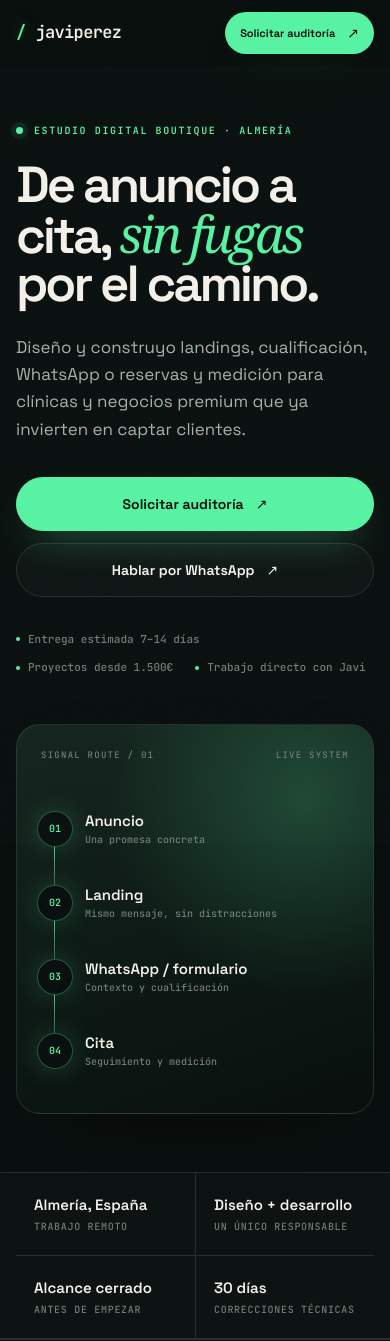
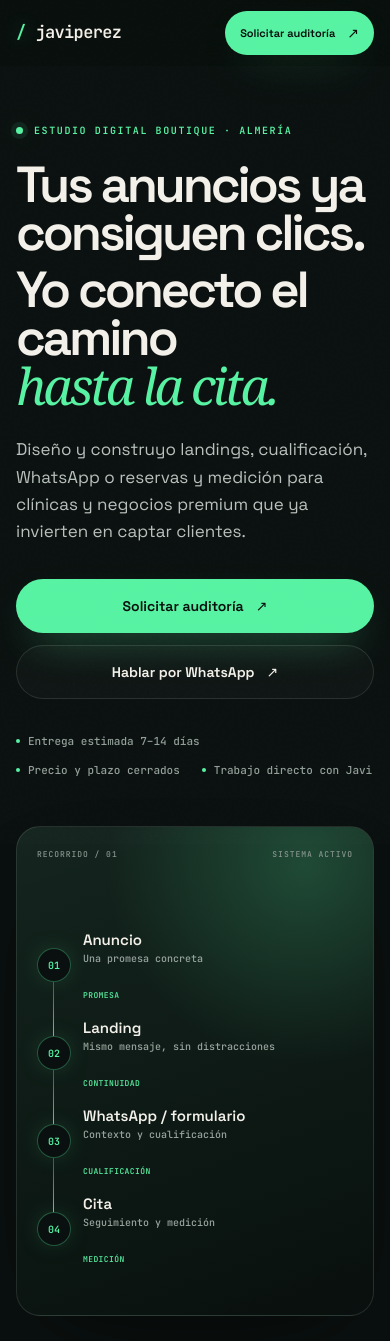
Before and after one commit to JaviPerez07/javiperezbuilds, a plain HTML site: page index.html in a window 390 px wide. Shown: the top 1341 px of the page. Drawn offline with Linux system fonts and the light colour scheme.

Commit message:
refine premium hero messaging and signal route

```diff
--- a/index.html
+++ b/index.html
@@ -76,7 +76,7 @@
         <div class="oa-wrap oa-hero__grid">
           <div class="oa-hero__copy" data-oa-reveal>
             <span class="oa-kicker" data-es="Estudio digital boutique · Almería" data-en="Boutique digital studio · Almería">Estudio digital boutique · Almería</span>
-            <h1 class="oa-title" data-es-html="De anuncio a cita, <em>sin fugas</em> por el camino." data-en-html="From ad to appointment, <em>without leaks</em> in between.">De anuncio a cita, <em>sin fugas</em> por el camino.</h1>
+            <h1 class="oa-title" data-es-html="<span class='oa-title__lead'>Tus anuncios ya consiguen clics.</span> <span class='oa-title__tail'>Yo conecto el camino <em>hasta la cita.</em></span>" data-en-html="<span class='oa-title__lead'>Your ads already get clicks.</span> <span class='oa-title__tail'>I connect the path <em>to the appointment.</em></span>"><span class="oa-title__lead">Tus anuncios ya consiguen clics.</span> <span class="oa-title__tail">Yo conecto el camino <em>hasta la cita.</em></span></h1>
             <p class="oa-sub" data-es="Diseño y construyo landings, cualificación, WhatsApp o reservas y medición para clínicas y negocios premium que ya invierten en captar clientes." data-en="I design and build landing pages, qualification, WhatsApp or booking flows and measurement for premium local businesses already investing in acquisition.">Diseño y construyo landings, cualificación, WhatsApp o reservas y medición para clínicas y negocios premium que ya invierten en captar clientes.</p>
             <div class="oa-actions">
               <a class="oa-btn oa-btn--primary" href="/auditoria" data-track="cta_audit_click" data-es="Solicitar auditoría" data-en="Request an audit">Solicitar auditoría</a>
@@ -84,18 +84,18 @@
             </div>
             <div class="oa-hero__proof" aria-label="Datos del servicio">
               <span data-es="Entrega estimada 7–14 días" data-en="Estimated delivery 7–14 days">Entrega estimada 7–14 días</span>
-              <span data-es="Proyectos desde 1.500€" data-en="Projects from €1,500">Proyectos desde 1.500€</span>
+              <span data-es="Precio y plazo cerrados" data-en="Fixed price and timeline">Precio y plazo cerrados</span>
               <span data-es="Trabajo directo con Javi" data-en="Work directly with Javi">Trabajo directo con Javi</span>
             </div>
           </div>
 
-          <div class="oa-signal-card" aria-label="Recorrido de captación: anuncio, landing, WhatsApp o formulario y cita" data-oa-reveal>
-            <div class="oa-signal-card__label"><span>SIGNAL ROUTE / 01</span><span>LIVE SYSTEM</span></div>
+          <div class="oa-signal-card" aria-label="Recorrido de captación: anuncio, landing, WhatsApp o formulario y cita" data-oa-reveal data-oa-signal>
+            <div class="oa-signal-card__label"><span data-es="RECORRIDO / 01" data-en="SIGNAL ROUTE / 01">RECORRIDO / 01</span><span data-es="SISTEMA ACTIVO" data-en="LIVE SYSTEM">SISTEMA ACTIVO</span></div>
             <div class="oa-signal-card__flow">
-              <div class="oa-flow-stage"><span class="oa-flow-node">01</span><span class="oa-flow-copy"><b data-es="Anuncio" data-en="Ad">Anuncio</b><small data-es="Una promesa concreta" data-en="One clear promise">Una promesa concreta</small></span><span class="oa-flow-state">INPUT</span></div>
-              <div class="oa-flow-stage"><span class="oa-flow-node">02</span><span class="oa-flow-copy"><b>Landing</b><small data-es="Mismo mensaje, sin distracciones" data-en="Same message, no distractions">Mismo mensaje, sin distracciones</small></span><span class="oa-flow-state">MATCH</span></div>
-              <div class="oa-flow-stage"><span class="oa-flow-node">03</span><span class="oa-flow-copy"><b data-es="WhatsApp / formulario" data-en="WhatsApp / form">WhatsApp / formulario</b><small data-es="Contexto y cualificación" data-en="Context and qualification">Contexto y cualificación</small></span><span class="oa-flow-state">QUALIFY</span></div>
-              <div class="oa-flow-stage"><span class="oa-flow-node">04</span><span class="oa-flow-copy"><b data-es="Cita" data-en="Appointment">Cita</b><small data-es="Seguimiento y medición" data-en="Follow-up and measurement">Seguimiento y medición</small></span><span class="oa-flow-state">OUTPUT</span></div>
+              <div class="oa-flow-stage"><span class="oa-flow-node">01</span><span class="oa-flow-copy"><b data-es="Anuncio" data-en="Ad">Anuncio</b><small data-es="Una promesa concreta" data-en="One clear promise">Una promesa concreta</small></span><span class="oa-flow-state" data-es="PROMESA" data-en="PROMISE">PROMESA</span></div>
+              <div class="oa-flow-stage"><span class="oa-flow-node">02</span><span class="oa-flow-copy"><b>Landing</b><small data-es="Mismo mensaje, sin distracciones" data-en="Same message, no distractions">Mismo mensaje, sin distracciones</small></span><span class="oa-flow-state" data-es="CONTINUIDAD" data-en="CONTINUITY">CONTINUIDAD</span></div>
+              <div class="oa-flow-stage"><span class="oa-flow-node">03</span><span class="oa-flow-copy"><b data-es="WhatsApp / formulario" data-en="WhatsApp / form">WhatsApp / formulario</b><small data-es="Contexto y cualificación" data-en="Context and qualification">Contexto y cualificación</small></span><span class="oa-flow-state" data-es="CUALIFICACIÓN" data-en="QUALIFICATION">CUALIFICACIÓN</span></div>
+              <div class="oa-flow-stage"><span class="oa-flow-node">04</span><span class="oa-flow-copy"><b data-es="Cita" data-en="Appointment">Cita</b><small data-es="Seguimiento y medición" data-en="Follow-up and measurement">Seguimiento y medición</small></span><span class="oa-flow-state" data-es="MEDICIÓN" data-en="MEASUREMENT">MEDICIÓN</span></div>
             </div>
           </div>
         </div>
--- a/scripts/operator-atelier.js
+++ b/scripts/operator-atelier.js
@@ -22,6 +22,32 @@
       });
     }, { threshold: 0.12, rootMargin: '0px 0px -8% 0px' });
     revealItems.forEach(function (el) { revealObserver.observe(el); });
+  }
+
+  var signalCard = document.querySelector('[data-oa-signal]');
+  if (signalCard) {
+    var signalStages = signalCard.querySelectorAll('.oa-flow-stage');
+    var activateSignal = function () {
+      signalStages.forEach(function (stage, index) {
+        if (reduced) {
+          stage.classList.add('is-active');
+          return;
+        }
+        window.setTimeout(function () { stage.classList.add('is-active'); }, index * 820);
+      });
+    };
+    if (reduced || !('IntersectionObserver' in window)) {
+      activateSignal();
+    } else {
+      var signalObserver = new IntersectionObserver(function (entries, observer) {
+        entries.forEach(function (entry) {
+          if (!entry.isIntersecting) return;
+          activateSignal();
+          observer.unobserve(entry.target);
+        });
+      }, { threshold: 0.32 });
+      signalObserver.observe(signalCard);
+    }
   }
 
   var langButtons = document.querySelectorAll('[data-oa-lang]');
--- a/styles/operator-atelier.css
+++ b/styles/operator-atelier.css
@@ -91,10 +91,10 @@ img { max-width: 100%; }
 .oa-wordmark { display: inline-flex; align-items: center; gap: 10px; text-decoration: none; font: 600 17px/1 var(--oa-mono); letter-spacing: -.04em; }
 .oa-wordmark__mark { color: var(--oa-emerald); text-shadow: 0 0 18px rgba(87, 242, 163, .45); }
 .oa-nav__links { display: flex; align-items: center; gap: 25px; }
-.oa-nav__links > a:not(.oa-btn) { color: var(--oa-muted); text-decoration: none; font: 500 11px/1 var(--oa-mono); letter-spacing: .1em; text-transform: uppercase; transition: color .2s ease; }
+.oa-nav__links > a:not(.oa-btn) { color: #b5beb9; text-decoration: none; font: 500 11px/1 var(--oa-mono); letter-spacing: .1em; text-transform: uppercase; transition: color .2s ease; }
 .oa-nav__links > a:not(.oa-btn):hover { color: var(--oa-paper); }
 .oa-lang { display: inline-flex; padding: 3px; border: 1px solid var(--oa-border); border-radius: 999px; }
-.oa-lang button { min-width: 34px; min-height: 30px; border: 0; border-radius: 999px; background: transparent; color: var(--oa-dim); font: 600 10px var(--oa-mono); cursor: pointer; }
+.oa-lang button { min-width: 34px; min-height: 30px; border: 0; border-radius: 999px; background: transparent; color: #929e98; font: 600 10px var(--oa-mono); cursor: pointer; }
 .oa-lang button.is-active { background: var(--oa-paper); color: var(--oa-bg); }
 
 .oa-btn {
@@ -125,7 +125,10 @@ img { max-width: 100%; }
 
 .oa-kicker { display: inline-flex; align-items: center; gap: 11px; color: var(--oa-emerald); font: 600 10px/1 var(--oa-mono); letter-spacing: .16em; text-transform: uppercase; }
 .oa-kicker::before { content: ''; width: 7px; height: 7px; border-radius: 50%; background: var(--oa-emerald); box-shadow: 0 0 0 5px rgba(87,242,163,.08), 0 0 22px rgba(87,242,163,.38); }
-.oa-title { margin: 22px 0 0; max-width: 950px; font-size: clamp(44px, 7vw, 96px); line-height: .96; letter-spacing: -.06em; font-weight: 620; text-wrap: balance; }
+.oa-title { margin: 22px 0 0; max-width: 950px; font-size: clamp(44px, 7vw, 88px); line-height: .96; letter-spacing: -.06em; font-weight: 620; text-wrap: balance; }
+.oa-title__lead, .oa-title__tail { display: block; }
+.oa-title__tail { margin-top: .12em; }
+.oa-title__tail em { white-space: nowrap; }
 .oa-title em, .oa-heading em { color: var(--oa-emerald); font-family: var(--oa-serif); font-weight: 400; }
 .oa-heading { margin: 20px 0 0; max-width: 810px; font-size: clamp(36px, 5vw, 68px); line-height: 1; letter-spacing: -.055em; font-weight: 600; text-wrap: balance; }
 .oa-sub { max-width: 660px; margin: 25px 0 0; color: var(--oa-muted); font-size: clamp(17px, 1.7vw, 21px); line-height: 1.6; }
@@ -134,20 +137,25 @@ img { max-width: 100%; }
 .oa-hero { min-height: 780px; display: flex; align-items: center; padding: 132px 0 70px; }
 .oa-hero__grid { display: grid; grid-template-columns: minmax(0, 1.08fr) minmax(360px, .72fr); align-items: center; gap: clamp(44px, 7vw, 104px); }
 .oa-hero__copy { position: relative; z-index: 2; }
-.oa-hero__proof { display: flex; flex-wrap: wrap; gap: 12px 22px; margin-top: 34px; color: var(--oa-dim); font: 500 11px/1.5 var(--oa-mono); }
+.oa-hero .oa-sub { color: #b8c1bc; }
+.oa-hero__proof { display: flex; flex-wrap: wrap; gap: 12px 22px; margin-top: 34px; color: #929e98; font: 500 11px/1.5 var(--oa-mono); }
 .oa-hero__proof span { display: inline-flex; align-items: center; gap: 8px; }
 .oa-hero__proof span::before { content: ''; width: 4px; height: 4px; border-radius: 50%; background: var(--oa-emerald); }
 
 .oa-signal-card { position: relative; min-height: 520px; border: 1px solid var(--oa-border); border-radius: var(--oa-radius-lg); background: linear-gradient(160deg, rgba(24, 42, 35, .8), rgba(9, 16, 14, .82)); overflow: hidden; box-shadow: var(--oa-shadow); }
 .oa-signal-card::before { content: ''; position: absolute; inset: -35% -40% auto auto; width: 420px; aspect-ratio: 1; background: radial-gradient(circle, rgba(87,242,163,.2), transparent 67%); }
-.oa-signal-card__label { position: absolute; inset: 24px 24px auto; display: flex; justify-content: space-between; color: var(--oa-dim); font: 500 9px var(--oa-mono); letter-spacing: .14em; text-transform: uppercase; }
+.oa-signal-card__label { position: absolute; inset: 24px 24px auto; display: flex; justify-content: space-between; gap: 20px; color: #89968f; font: 500 9px var(--oa-mono); letter-spacing: .12em; text-transform: uppercase; }
 .oa-signal-card__flow { position: absolute; inset: 72px 30px 30px; display: flex; flex-direction: column; justify-content: center; }
 .oa-flow-stage { position: relative; display: grid; grid-template-columns: 36px 1fr auto; align-items: center; gap: 14px; min-height: 74px; }
-.oa-flow-stage + .oa-flow-stage::before { content: ''; position: absolute; left: 17px; bottom: 50%; width: 1px; height: 74px; background: linear-gradient(var(--oa-emerald), rgba(87,242,163,.12)); transform-origin: bottom; animation: oaLine 1.2s var(--oa-ease) both; }
-.oa-flow-node { position: relative; z-index: 1; display: grid; place-items: center; width: 36px; height: 36px; border-radius: 50%; border: 1px solid var(--oa-border-strong); background: var(--oa-bg); color: var(--oa-emerald); font: 600 10px var(--oa-mono); box-shadow: 0 0 30px -8px rgba(87,242,163,.6); }
+.oa-flow-stage + .oa-flow-stage::before { content: ''; position: absolute; left: 17px; top: -37px; width: 1px; height: 74px; background: linear-gradient(rgba(87,242,163,.18), var(--oa-emerald)); opacity: .28; transform: scaleY(0); transform-origin: top; transition: transform .82s var(--oa-ease), opacity .82s ease; }
+.oa-flow-stage.is-active::before { opacity: 1; transform: scaleY(1); }
+.oa-flow-node { position: relative; z-index: 1; display: grid; place-items: center; width: 36px; height: 36px; border-radius: 50%; border: 1px solid var(--oa-border-strong); background: var(--oa-bg); color: var(--oa-emerald); font: 600 10px var(--oa-mono); box-shadow: 0 0 20px -12px rgba(87,242,163,.45); }
+.oa-flow-stage.is-active .oa-flow-node { animation: oaNodePulse 1.35s var(--oa-ease) both; }
 .oa-flow-copy b { display: block; font-size: 15px; font-weight: 600; }
-.oa-flow-copy small { display: block; margin-top: 3px; color: var(--oa-dim); font: 500 10px var(--oa-mono); }
-.oa-flow-state { color: var(--oa-emerald); font: 600 9px var(--oa-mono); letter-spacing: .08em; }
+.oa-flow-copy { min-width: 0; }
+.oa-flow-copy small { display: block; margin-top: 3px; color: #98a49e; font: 500 10px var(--oa-mono); }
+.oa-flow-state { color: var(--oa-emerald); opacity: .38; font: 600 8.5px var(--oa-mono); letter-spacing: .055em; white-space: nowrap; transform: translateX(-3px); transition: opacity .7s ease, transform .7s var(--oa-ease); }
+.oa-flow-stage.is-active .oa-flow-state { opacity: .96; transform: none; }
 
 .oa-facts { border-block: 1px solid var(--oa-border); background: rgba(255,255,255,.012); }
 .oa-facts__grid { display: grid; grid-template-columns: repeat(4, 1fr); }
@@ -223,7 +231,11 @@ img { max-width: 100%; }
 
 [data-oa-reveal] { opacity: 0; transform: translateY(24px); transition: opacity .72s var(--oa-ease), transform .72s var(--oa-ease); }
 [data-oa-reveal].is-visible { opacity: 1; transform: none; }
-@keyframes oaLine { from { transform: scaleY(0); opacity: 0; } to { transform: scaleY(1); opacity: 1; } }
+@keyframes oaNodePulse {
+  0% { box-shadow: 0 0 20px -12px rgba(87,242,163,.45); background: var(--oa-bg); }
+  42% { box-shadow: 0 0 0 6px rgba(87,242,163,.08), 0 0 34px -4px rgba(87,242,163,.72); background: #10241b; }
+  100% { box-shadow: 0 0 24px -9px rgba(87,242,163,.55); background: var(--oa-bg); }
+}
 
 /* Audit page */
 .oa-audit { min-height: 100vh; background: var(--oa-bg); }
@@ -327,18 +339,23 @@ textarea.oa-input { min-height: 110px; padding-block: 14px; resize: vertical; }
   .oa-wrap { width: min(calc(100% - 32px), var(--oa-max)); }
   .oa-nav { height: 66px; background: rgba(8,14,12,.8); backdrop-filter: blur(16px); }
   .oa-nav__links { gap: 8px; }
+  .oa-nav .oa-wordmark { min-height: 44px; }
   .oa-nav .oa-lang { display: none; }
-  .oa-nav .oa-btn { min-height: 42px; padding-inline: 14px; font-size: 11px; }
-  .oa-title { font-size: clamp(42px, 13vw, 62px); }
+  .oa-nav .oa-btn { min-height: 44px; padding-inline: 14px; font-size: 11px; }
+  .oa-title { font-size: clamp(42px, 13vw, 62px); line-height: .94; text-wrap: wrap; }
+  .oa-title__tail { margin-top: .2em; }
   .oa-heading { font-size: clamp(36px, 10vw, 52px); }
   .oa-hero { min-height: auto; padding: 118px 0 58px; }
   .oa-hero__grid { gap: 48px; }
   .oa-actions { display: grid; grid-template-columns: 1fr; }
   .oa-btn { width: 100%; min-height: 54px; }
-  .oa-signal-card { min-height: 390px; border-radius: 24px; }
-  .oa-signal-card__flow { inset: 62px 20px 20px; }
-  .oa-flow-stage { grid-template-columns: 34px 1fr; }
-  .oa-flow-state { display: none; }
+  .oa-signal-card { min-height: 490px; border-radius: 24px; }
+  .oa-signal-card__label { inset: 22px 20px auto; font-size: 8px; }
+  .oa-signal-card__flow { inset: 70px 20px 18px; }
+  .oa-flow-stage { grid-template-columns: 34px minmax(0,1fr); grid-template-rows: auto auto; column-gap: 12px; row-gap: 6px; min-height: 88px; }
+  .oa-flow-stage + .oa-flow-stage::before { left: 16px; top: -44px; height: 88px; }
+  .oa-flow-node { width: 34px; height: 34px; grid-row: 1 / span 2; align-self: center; }
+  .oa-flow-state { display: block; grid-column: 2; justify-self: start; font-size: 8px; letter-spacing: .05em; }
   .oa-facts__grid { grid-template-columns: repeat(2, 1fr); }
   .oa-fact { padding: 22px 18px; }
   .oa-fact:nth-child(3) { border-left: 0; border-top: 1px solid var(--oa-border); }
```
Also changed, not shown: qa/README.md, qa/screenshots/hero-final-1440.png (added), qa/screenshots/hero-final-390.png (added), qa/screenshots/panel-final-1440.png (added), qa/screenshots/panel-final-390.png (added).
